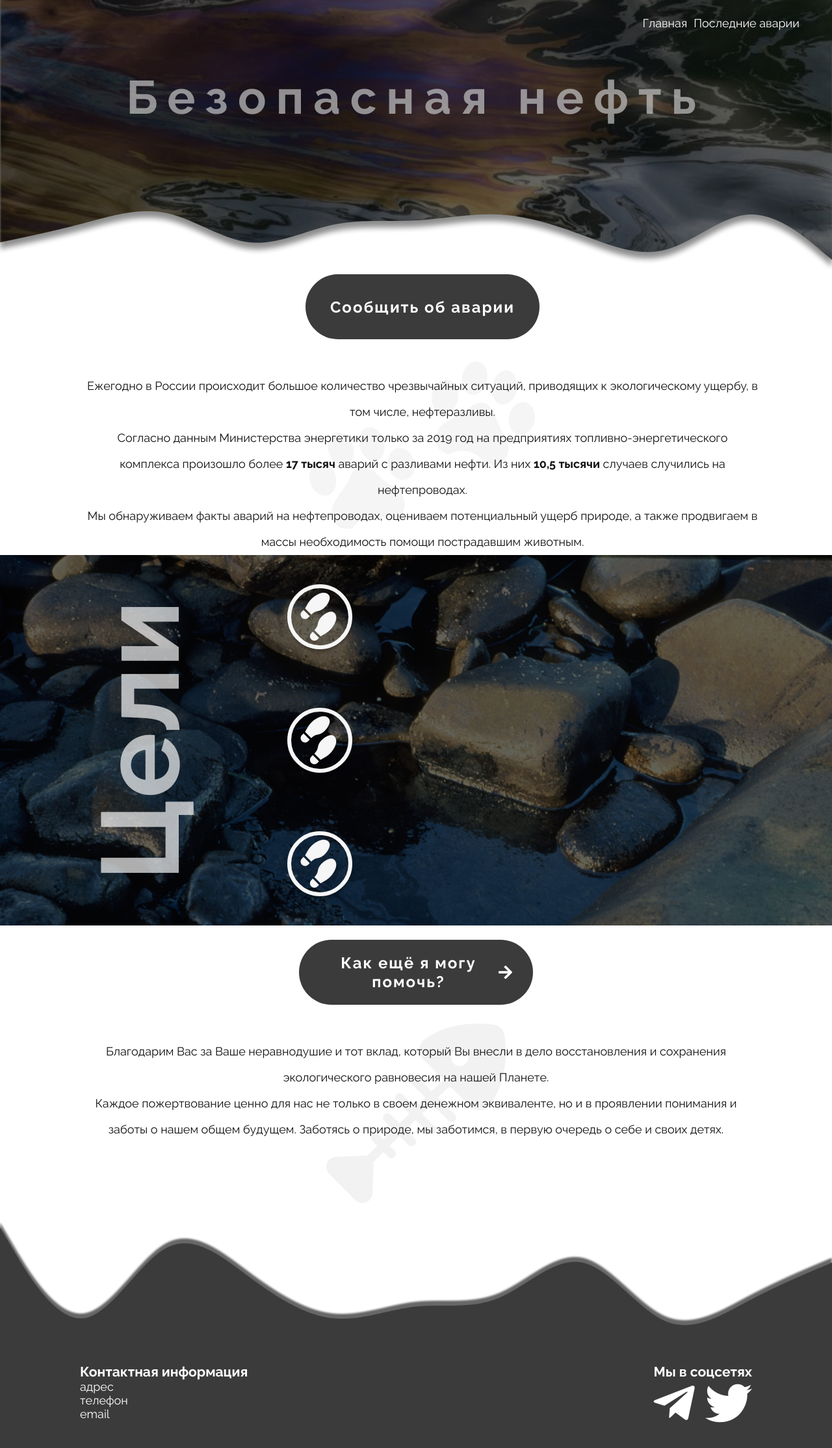
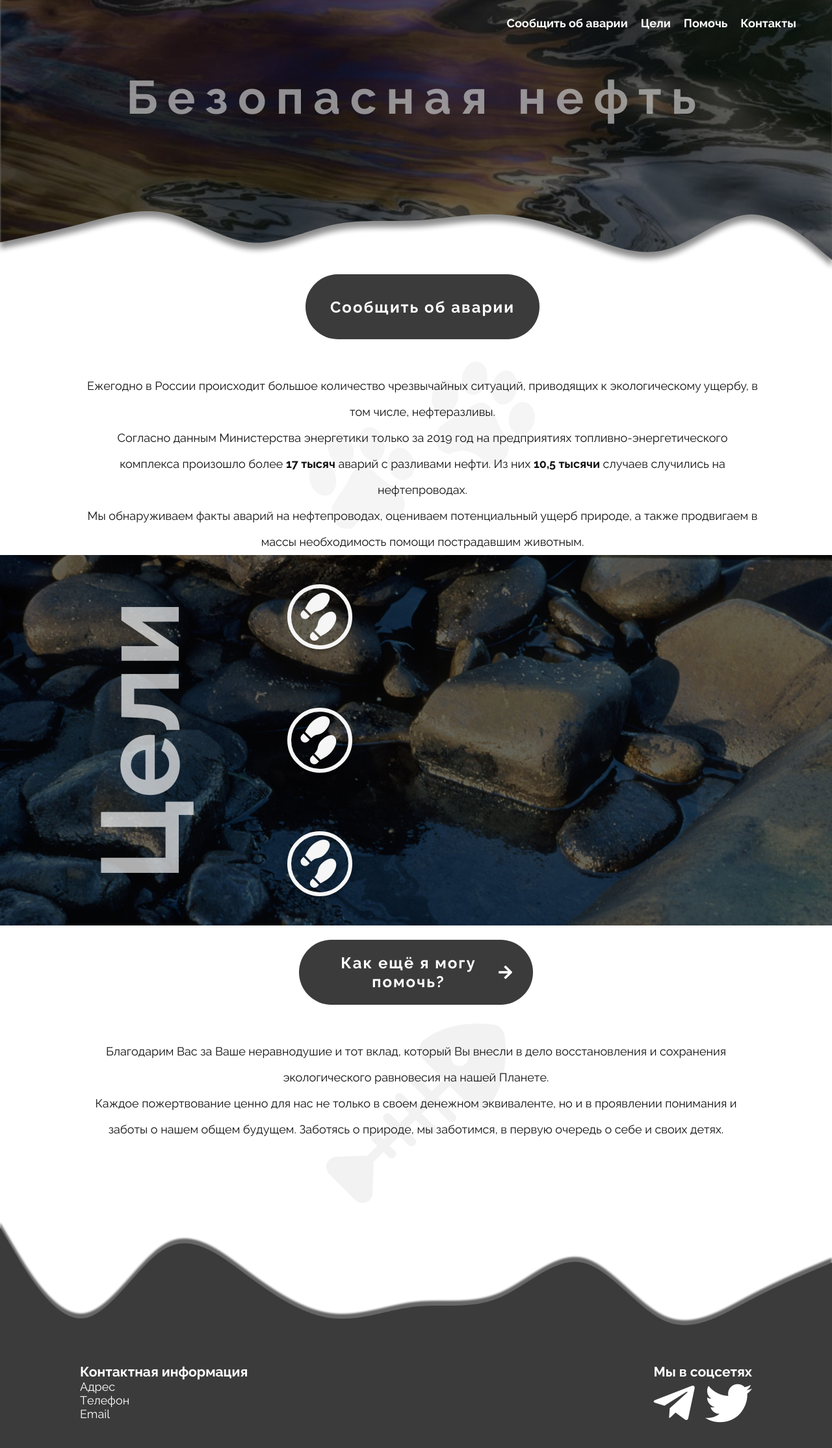
Before and after one commit to ksenia312/ROSATOM, a React app in the folder frontend/: page / in a window 1280 px wide. Shown: the top 2228 px of the page at 65% size. Built offline with nearby package versions, Linux system fonts and the light colour scheme; a web font is replaced by a local one; what @react-pdf/renderer would draw is missing.

Commit message:
Navigation

```diff
--- a/frontend/src/components/Footer/Footer.js
+++ b/frontend/src/components/Footer/Footer.js
@@ -10,13 +10,13 @@ export default connect(
 
     render() {
         return (
-            <div className={style.footer__container}>
+            <div className={style.footer__container} id="footer">
                 <div className={style.footer__content}>
                     <div className={style.footer__contacts}>
                         <h3>Контактная информация</h3>
-                        <p>адрес</p>
-                        <p>телефон</p>
-                        <p>email</p>
+                        <p>Aдрес</p>
+                        <p>Tелефон</p>
+                        <p>Email</p>
                     </div>
                     <div className={style.footer__networks}>
                         <h3>Мы в соцсетях</h3>
--- a/frontend/src/components/Goals/Goals.js
+++ b/frontend/src/components/Goals/Goals.js
@@ -11,7 +11,7 @@ export default connect(
 
     render() {
         return (
-            <div className={style.goals__container}>
+            <div className={style.goals__container} id="goals">
                 <div className={style.goals__heading}><h3>Цели</h3></div>
                 <div className={style.goals__list}>
                     <Goal />
--- a/frontend/src/components/HeaderMini/HeaderMini.js
+++ b/frontend/src/components/HeaderMini/HeaderMini.js
@@ -16,9 +16,18 @@ export default connect(
         <div className={style.header}>
           <div> </div>
           <nav  className={style.header__nav}>
-            <a href={'#'}>Главная</a>
+            {pathname === '/cabinet' ? <a href={'/'}>Главная</a> : <div/>}
+            {pathname === '/charity' ? <a href={'/'}>Главная</a> : <div/>}
+            {pathname === '/cabinet' ? <a href={'#last'}>Последние аварии</a> : <div/>}
             {pathname === '/cabinet' ? <a href={'#tools'}>Инструменты</a> : <div/>}
-            <a href={'#'}>Последние аварии</a>
+
+
+
+            {pathname === '/' ? <a href={'#warn'}>Сообщить об аварии</a> : <div/>}
+            {pathname === '/' ? <a href={'#goals'}>Цели</a> : <div/>}
+            {pathname === '/' ? <a href={'#help'}>Помочь</a> : <div/>}
+
+            <a href={'#footer'}>Контакты</a>
           </nav>
         </div>
     )
--- a/frontend/src/components/HeaderMini/HeaderMini.module.scss
+++ b/frontend/src/components/HeaderMini/HeaderMini.module.scss
@@ -13,13 +13,14 @@
   display: flex;
   justify-content: space-between;
   .header__nav {
+    font-weight: bold;
     display: flex;
     justify-content: space-between;
     align-items: center;
     padding-right: 50px;
     color: #FFFFFF;
     a {
-      padding: 0 5px;
+      padding: 0 10px;
     }
   }
 }
--- a/frontend/src/components/RecentAccidents/RecentAccidents.js
+++ b/frontend/src/components/RecentAccidents/RecentAccidents.js
@@ -19,7 +19,7 @@ export default connect(
 
     render() {
       return (
-        <div className={style.recent_accidents__container}>
+        <div className={style.recent_accidents__container} id={'last'}>
           <h2 className={style.recent_accidents_h2}>Потенциальные аварии, обнаруженные за последний час</h2>
           <div className={style.recent_accidents}>
             <div style={{width: '100%'}} className={style.recent_accidents__map}>
--- a/frontend/src/pages/Charity/Charity.module.scss
+++ b/frontend/src/pages/Charity/Charity.module.scss
@@ -6,7 +6,7 @@
   .charity__possibilities{
     padding: map-get($header, global-h) 0 0 20px;
     margin: 0 auto;
-    @include sizes($h: max-content, $w: 100%);
+    @include sizes($h: max-content);
     display: flex;
     justify-content: space-around;
 
--- a/frontend/src/pages/Landing/Landing.js
+++ b/frontend/src/pages/Landing/Landing.js
@@ -1,6 +1,6 @@
 import React from "react";
 import {connect} from "react-redux";
-import {AccidentMini, AccidentsGalleryMini, Footer, Header, Goals} from "@components";
+import {Footer, Header, Goals} from "@components";
 import style from './Landing.module.scss'
 import {push} from "connected-react-router";
 import Button from "@ui/Button";
@@ -16,7 +16,7 @@ export default connect(
     return (
       <div className={style.landing__container}>
         <Header/>
-        <div className={style.content__container}>
+        <div className={style.content__container} id={'warn'}>
             <div className={style.content__button}><Button>Сообщить об аварии</Button></div>
             <div className={style.content__text}>
             Ежегодно в России происходит большое количество чрезвычайных ситуаций, приводящих к экологическому
@@ -29,7 +29,7 @@ export default connect(
           </div>
         </div>
         <Goals />
-          <div className={style.content__charity_container}>
+          <div className={style.content__charity_container} id={'help'}>
               <div className={style.content__button}><Button onClick={this.props.routeToCharity}>Как ещё я могу помочь? <i className="fas fa-arrow-right"/></Button></div>
               <div className={style.content__charity_text}>
                   Благодарим Вас за Ваше неравнодушие и тот вклад, который Вы внесли в дело восстановления и сохранения экологического равновесия на нашей Планете.<br />
```
